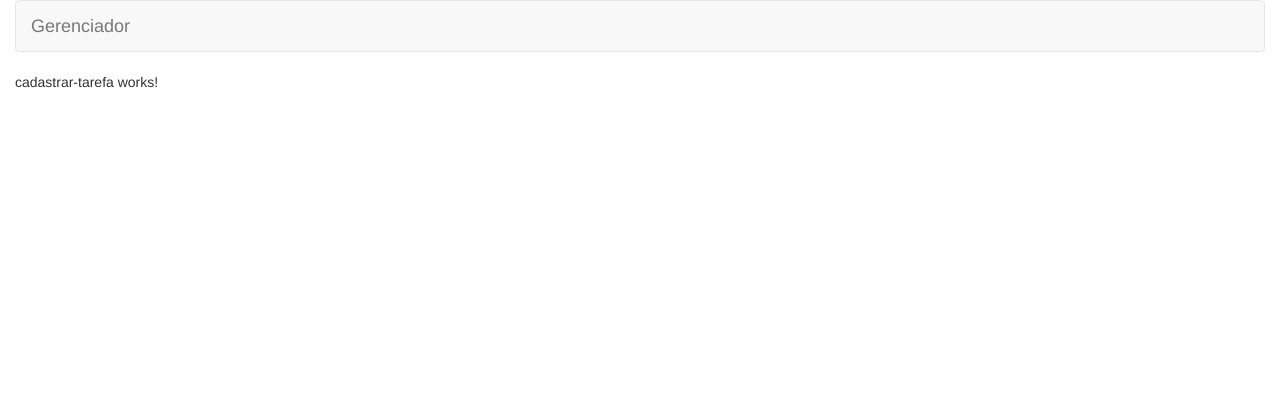
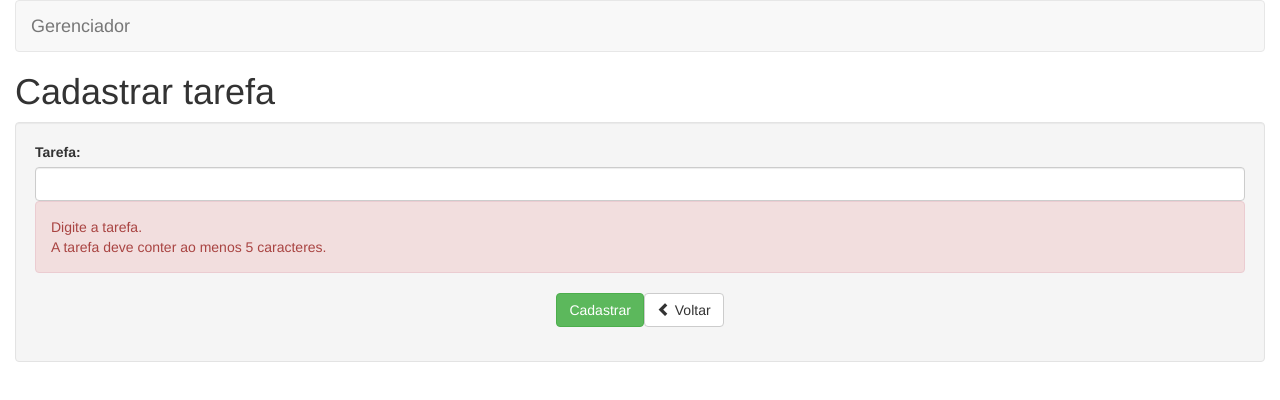
Before and after one commit to wilsonnovaes00/gerenciador-tarefa, an Angular app: page /tarefas/cadastrar in a window 1280 px wide. Shown: the top 400 px of the page. Built offline with nearby package versions, Linux system fonts and the light colour scheme.

Commit message:
Layout interface Cadastrar tarefas

```diff
--- a/src/app/tarefas/cadastrar/cadastrar-tarefa.component.html
+++ b/src/app/tarefas/cadastrar/cadastrar-tarefa.component.html
@@ -1,3 +1,25 @@
-<p>
-  cadastrar-tarefa works!
-</p>
+<h1>Cadastrar tarefa</h1>
+
+<div class="well">
+  <form>
+    <div class="form-group">
+      <label for="nome">Tarefa:</label>
+      <input type="text" class="form-control" id="nome" name="nome" minlength="5" required>
+      <div class="alert alert-danger">
+        <div>
+          Digite a tarefa.
+        </div>
+        <div>
+          A tarefa deve conter ao menos 5 caracteres.
+        </div>
+      </div>
+    </div>
+    <div class="form-group text-center">
+      <input type="submit" class="btn btn-success" value="Cadastrar">
+      <a class="btn btn-default">
+        <span class="glyphicon glyphicon-chevron-left"
+          aria-hidden="true"></span> Voltar
+      </a>
+    </div>
+  </form>
+</div>
```
